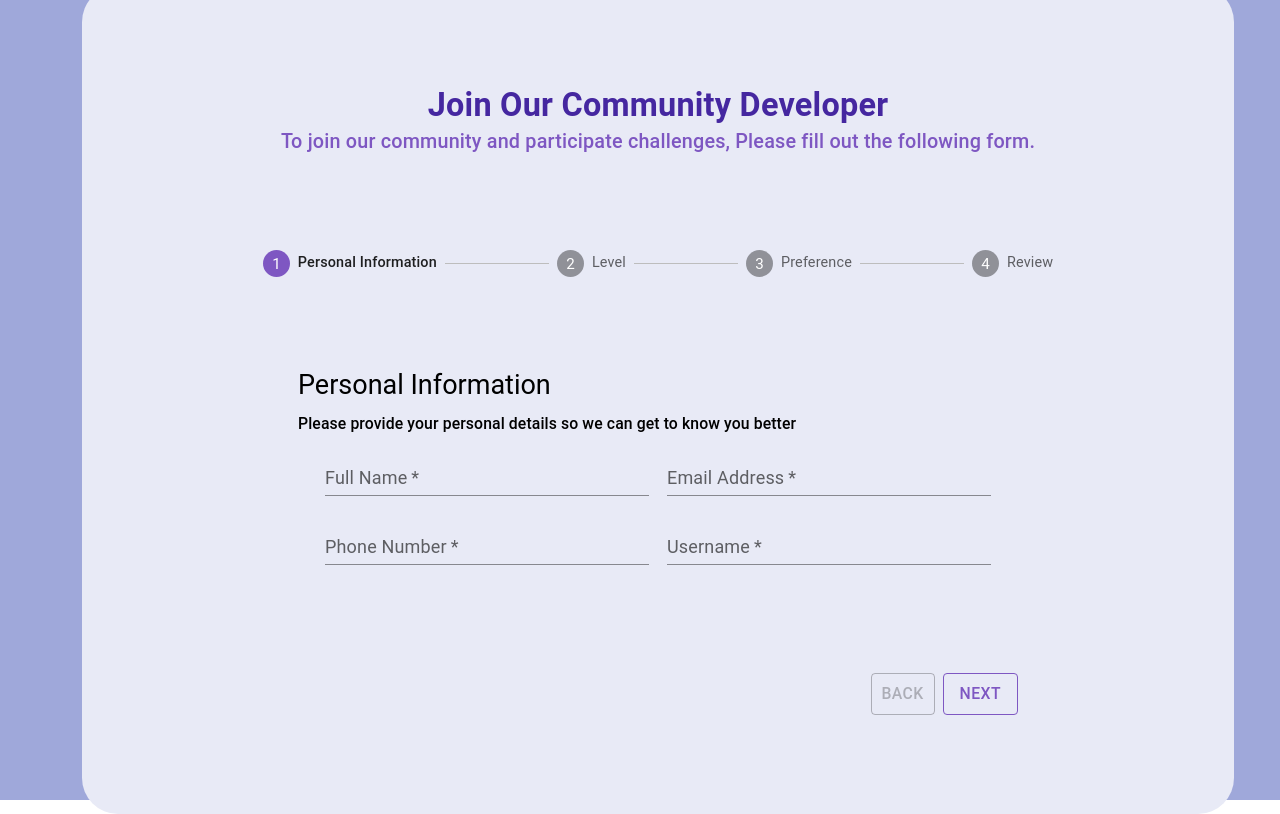
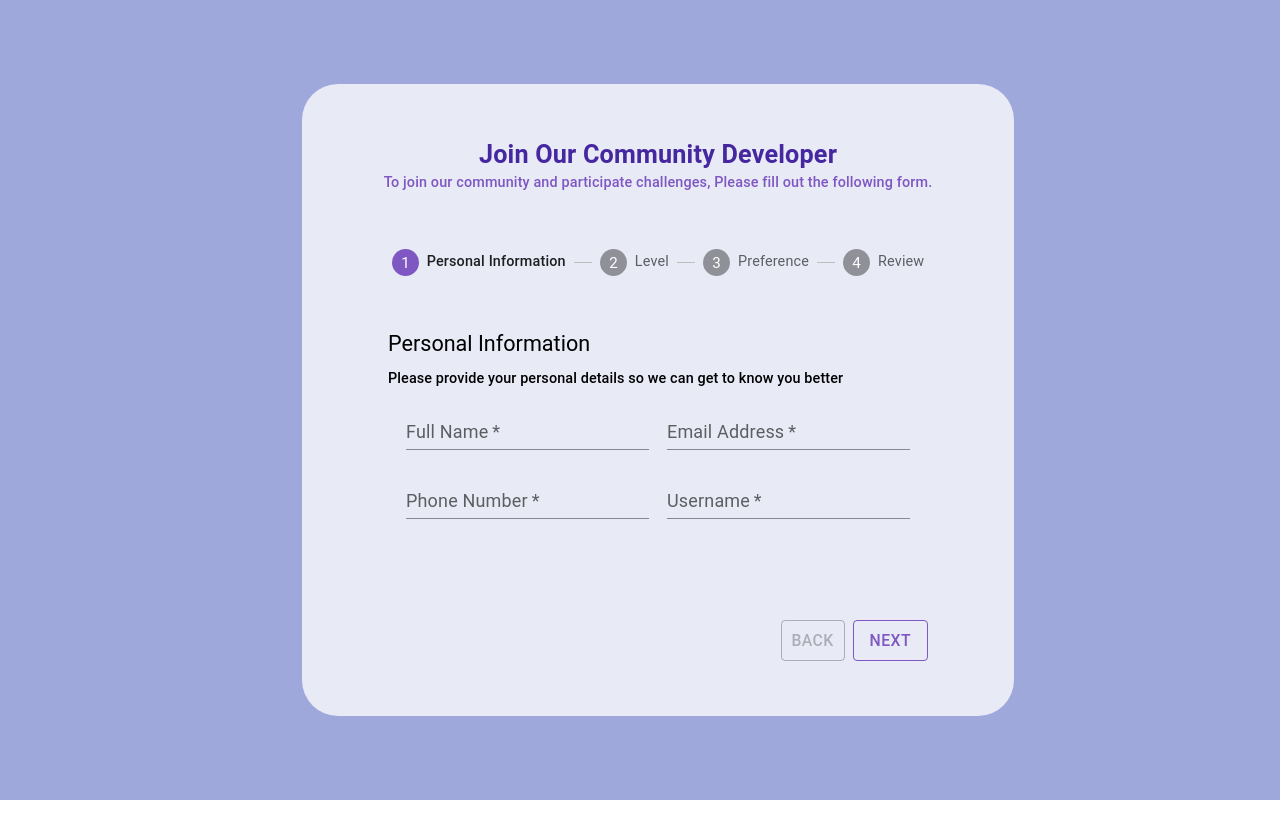
Before and after one commit to yoo-ran/multistep_form, a React (Create React App) app: page / in a window 1280 px wide. Shown: the top 814 px of the page. Built offline with nearby package versions, Linux system fonts and the light colour scheme.

Commit message:
regex added

```diff
--- a/src/App.css
+++ b/src/App.css
@@ -16,22 +16,22 @@ body{
 
 #containerStyle {
     background-color:#e8eaf6;
-    padding: 3rem 0;
     border-radius:2rem;
     width: 90%;
+    height:70vh;
+    padding:0 1rem;
+    box-sizing: content-box;
+    display:flex;
+    align-items:center;
+    justify-content:center;
 }
 
 .boxStyle  {
     display:flex;
     flex-direction:column;
-    justify-content:center;
     align-items: center;
-    row-gap:5rem;
-    margin:0 auto;
-    height:40rem;
+    row-gap:3rem;
 }
-
-
 
 
 .formStyle  {
@@ -65,6 +65,10 @@ body{
 
 .css-163sl54-MuiInputBase-root-MuiInput-root::after{
     border-bottom: 2px solid #7e57c2 !important;
+}
+
+.MuiAlert-standardError{
+    font-size: 0.8rem !important;
 }
 
 .hidden{
@@ -101,20 +105,25 @@ body{
     color: gray;
 }
 
+.my-class{
+    color:red;
+}
 
 @media (min-width: 961px) {
-    /* :root {
-        --rem: 36;
-    } */
     html{
         font-size: 18px;
     }
 
+    #containerStyle{
+        width:50%;
+        padding:2rem;
+    }
+
     .formStyle{
-        width: 40rem;
+        width: 30rem;
     }
 
     .stepper{
-        width:70%
+        width:100%
     }
 }
--- a/src/App.js
+++ b/src/App.js
@@ -23,7 +23,7 @@ const steps = ['Personal Information', 'Level', 'Preference',"Review"];
 const theme = createTheme({
   typography: {
     h4: {
-      fontSize:"1.8rem",
+      fontSize:"1.4rem",
       textAlign:"center",
       color: "#4527a0",
       fontWeight:"bold"
@@ -31,8 +31,11 @@ const theme = createTheme({
     subtitle1: {
       fontWeight: 500,
       textAlign:"center",
-      fontSize:"1.1rem",
+      fontSize:"0.8rem",
       color: "#7e57c2"
+    },
+    subtitle2: {
+      fontSize:"0.8rem",
     },
     button: {
       border: "1px solid",
@@ -40,7 +43,10 @@ const theme = createTheme({
     },
     h6:{
       color:"gray",
-      fontSize:"0.8rem"
+      fontSize:"1rem",
+    },
+    h5:{
+      fontSize:"1.2rem"
     },
     body2:{
       fontSize:"1.1rem"
@@ -54,6 +60,12 @@ const theme = createTheme({
     body1:{
       textAlign:'center',
       fontSize:"1rem"
+    },
+    outlined:{
+      fontSize:"0.8rem"
+    },
+    standard:{
+      fontSize:"0.5rem"
     }
   },
 });
@@ -191,6 +203,34 @@ function App() {
     return alertText;
   }
 
+  const regValidation = (type, value, target) => {
+    switch (type) {
+      case "email":
+        var emailRegex = /^[a-zA-Z0-9._%+-]+@[a-zA-Z0-9.-]+\.[a-zA-Z]{2,}$/;
+        if (!emailRegex.test(value)) {
+          console.log("No");
+          console.log(target);
+          target.classList.add('my-class')
+          return false;
+        }else{
+          console.log("Yes");
+        }
+        break;
+      case "phone":
+         var phoneRegex = /^(\d{10}|\d{3}-\d{3}-\d{4}|\(\d{3}\)\s*\d{3}-\d{4})$/;
+        if (!phoneRegex.test(value)) {
+          console.log("No");
+          return false;
+        }else{
+          console.log("Yes");
+        }
+        break;
+
+      default:
+        break;
+    }
+  }
+
 
   const stepContent = (step) => {
 
@@ -200,9 +240,9 @@ function App() {
             <Typography variant='h5'>Personal Information</Typography>
             <Typography variant='subtitle2'>Please provide your personal details so we can get to know you better</Typography>
             <Box className="inputStyle">
-              <TextField className="inputWidth" required label="Full Name" value={info.name} variant="standard" onChange={(event)=>{setInfo({...info, name:event.target.value});console.log(event);}} />
-              <TextField className="inputWidth" required label="Email Address" value={info.email} variant="standard" onChange={(event)=>{setInfo({...info, email:event.target.value})}} />
-              <TextField className="inputWidth" required label="Phone Number" value={info.phone} variant="standard" onChange={(event)=>{setInfo({...info, phone:event.target.value})}} />
+              <TextField className="inputWidth" required label="Full Name" value={info.name} variant="standard" onChange={(event)=>{setInfo({...info, name:event.target.value})}} />
+              <TextField className="inputWidth" required label="Email Address" value={info.email} variant="standard" onChange={(event)=>{setInfo({...info, email:event.target.value}); regValidation("email",event.target.value, event.target);}}  />
+              <TextField className="inputWidth" required label="Phone Number" value={info.phone} variant="standard" onChange={(event)=>{setInfo({...info, phone:event.target.value}); regValidation("phone",event.target.value)}} />
               <TextField className="inputWidth" required label="Username" value={info.user} variant="standard" onChange={(event)=>{setInfo({...info, user:event.target.value})}} />
             </Box>
         </Box>
```
